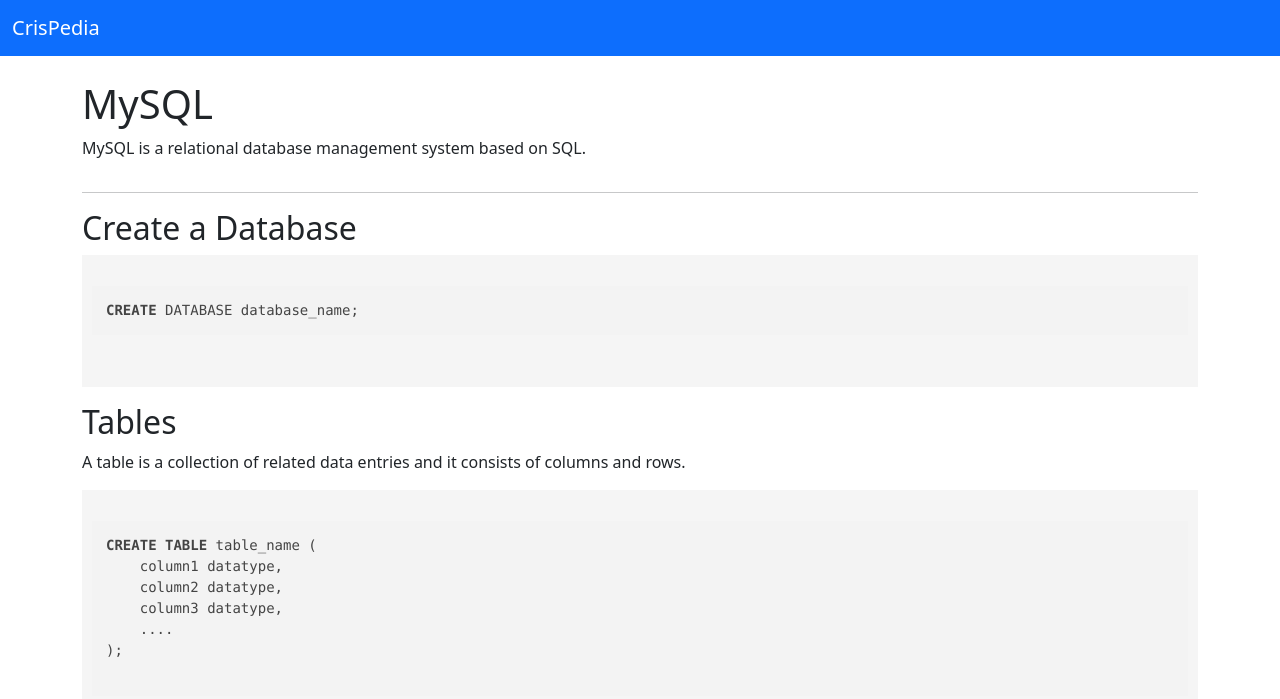
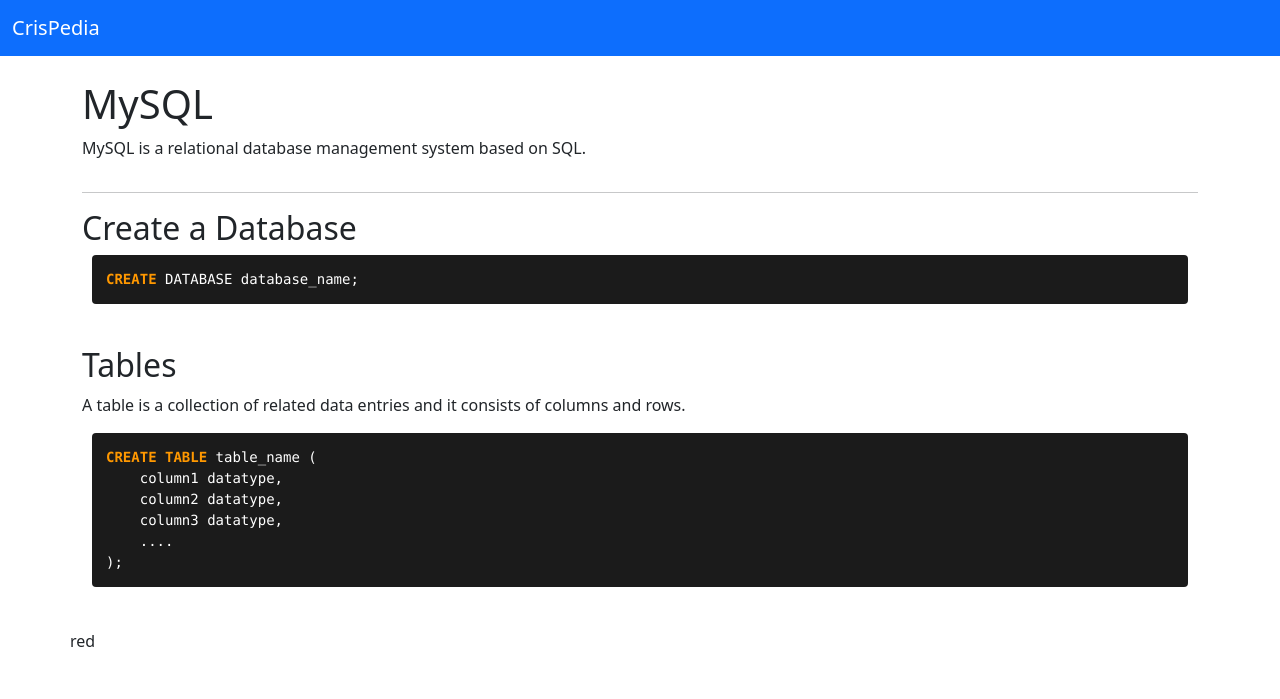
Before and after one commit to cristianngonzalez/wikicris, a plain HTML site: page articles/mysql.html in a window 1280 px wide. Drawn offline with nearby package versions, Linux system fonts and the light colour scheme.

Commit message:
actualizando algunos articulos

```diff
--- a/articles/mysql.html
+++ b/articles/mysql.html
@@ -31,32 +31,23 @@
         <div class="row">
             <div class="col-12">
                 <h2>Create a Database</h2>
-
                 <pre>
-                      <code class="language-sql">CREATE DATABASE database_name;</code>
+<code class="language-sql">CREATE DATABASE database_name;</code>
                 </pre>
-
-
             </div>
 
             <div class="col-12">
                 <h2>Tables</h2>
                 <p>A table is a collection of related data entries and it consists of columns and rows.</p>
-
-
                 <pre>
-                    <code class="language-sql">CREATE TABLE table_name (
+<code class="language-sql">CREATE TABLE table_name (
     column1 datatype,
     column2 datatype,
     column3 datatype,
     ....
-);
-                    </code>
+);</code>
                 </pre>
-
-
-
-            </div>
+            </div>red
         </div>
     </div>
 
--- a/css/style.css
+++ b/css/style.css
@@ -1,9 +1,21 @@
 pre {
-    background-color: #f5f5f5; /* Cambia esto por el color de fondo que prefieras */
+    background-color: #ffffff; /* Cambia esto por el color de fondo que prefieras */
     padding: 10px;
+    padding-top: 0px !important;
+    padding-bottom: 0px !important;
     overflow-x: auto;
+    margin: 0 !important;
+    height: auto !important;
 }
 
 code {
     text-align: left; /* Alineación a la izquierda */
+    margin: 0 !important;
+    background: rgb(27, 27, 27) !important;
+    border-radius: 4px;
+    color: white !important;
 }
+
+code .hljs-keyword{
+    color: #FF9800 !important;
+}
```
